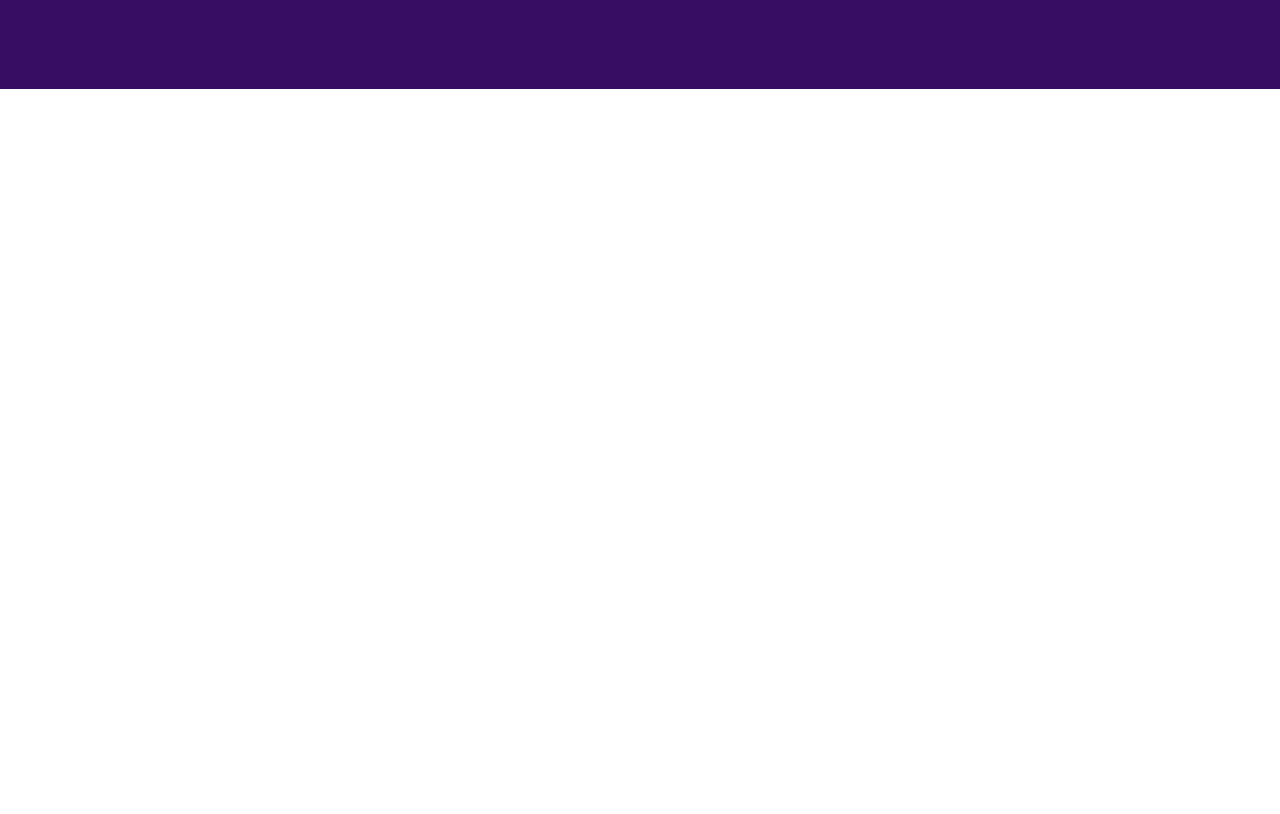
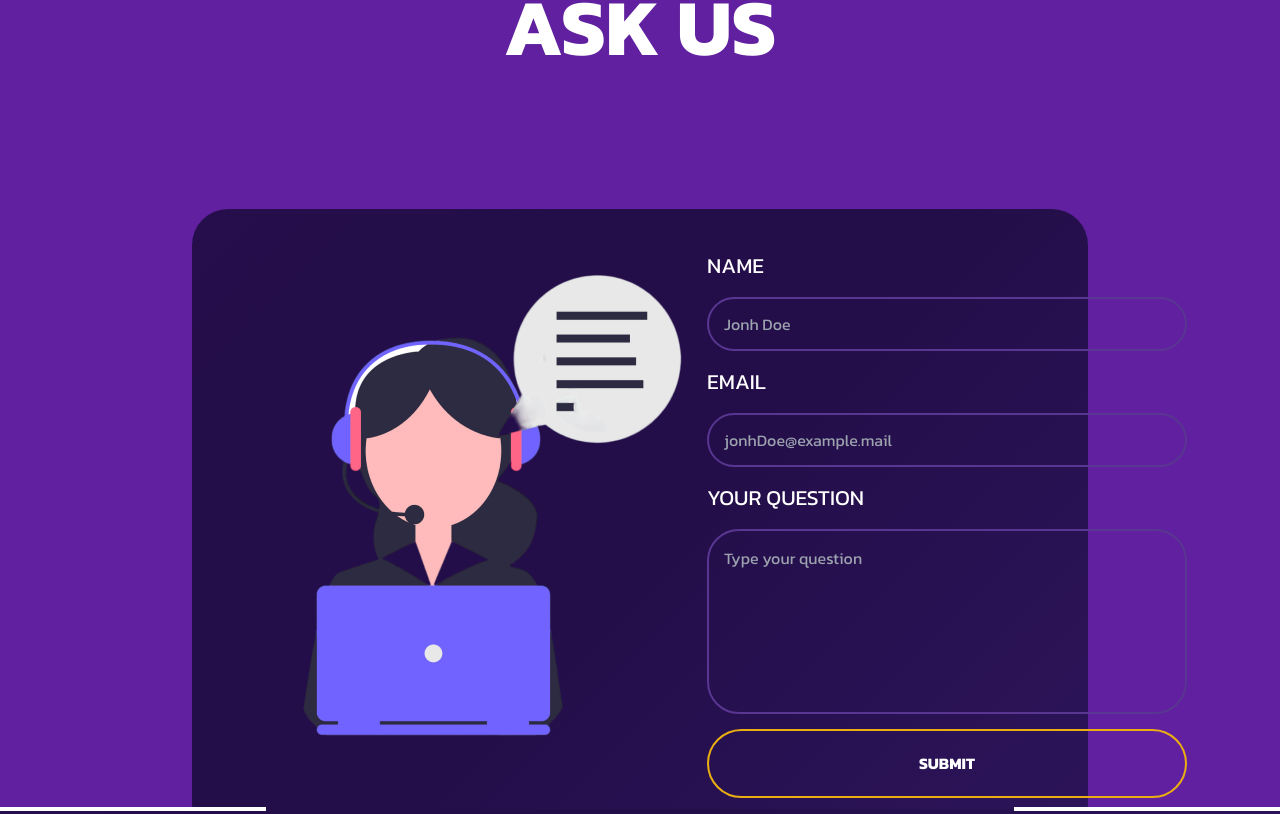
Before and after one commit to Edem-s-Garden/edem_host_land, a React (Create React App) app: page / in a window 1280 px wide. Shown: the part 1983-2797 px from the top of the page. Before the commit the page ends 2072 px from the top, so only its background shows below. Built offline with nearby package versions, Linux system fonts and the light colour scheme.

Commit message:
Added ContactUs, Footer

```diff
--- a/package.json
+++ b/package.json
@@ -7,6 +7,7 @@
 		"@testing-library/jest-dom": "^5.17.0",
 		"@testing-library/react": "^13.4.0",
 		"@testing-library/user-event": "^13.5.0",
+		"framer-motion": "^11.0.5",
 		"gh-pages": "^6.1.1",
 		"react": "^18.2.0",
 		"react-dom": "^18.2.0",
--- a/src/components/Body/index.jsx
+++ b/src/components/Body/index.jsx
@@ -3,6 +3,8 @@ import LandingSection from '../LandingSection'
 import WhySection from '../WhySection'
 import styles from './Body.module.css'
 import Feedback from '../Feedback'
+import ConctactUsForm from '../ConctactUsForm'
+import Footer from '../Footer'
 
 const Body = () => {
 	return (
@@ -10,6 +12,8 @@ const Body = () => {
 			<LandingSection />
 			<WhySection />
 			<Feedback />
+			<ConctactUsForm />
+			<Footer />
 		</div>
 	)
 }
--- /dev/null
+++ b/src/components/ConctactUsForm/ContactUsForm.module.css
@@ -0,0 +1,67 @@
+.container {
+  height: 840px;
+  background: #60209F;
+}
+
+.comments {
+  display: flex;
+  flex-direction: row;
+  justify-content: space-around;
+  margin-bottom: 50px;
+}
+
+.form_container {
+  display: flex;
+  align-items: center;
+  justify-content: space-between;
+  height: 630px;
+  width: 70%;
+  padding: 50px 55px;
+  margin: 0 auto;
+  border-radius: 36px;
+  background: linear-gradient(135deg,
+      #250E4B 0%,
+      #230E49 50%,
+      #2D145A 100%);
+
+}
+
+.form {
+  display: flex;
+  flex-direction: column;
+  justify-content: space-between;
+  height: 548px;
+  width: 488px;
+}
+
+.form label {
+  font-size: 16pt;
+}
+
+.input,
+.question {
+  border: 2px solid #593691;
+  border-radius: 32px;
+  background-color: #00000000;
+  height: 54px;
+  padding: 15px 15px;
+  margin: 15px 0;
+}
+
+.question {
+  height: 209px;
+  resize: none;
+}
+
+
+
+.pic {
+  width: 460px;
+  height: 530px;
+}
+
+.button {
+  display: flex;
+  justify-content: center;
+  margin-top: 100px;
+}
--- /dev/null
+++ b/src/components/ConctactUsForm/index.jsx
@@ -0,0 +1,29 @@
+import React from 'react'
+import styles from './ContactUsForm.module.css'
+import Divider from '../ui/Divider'
+import contactPic from '../../img/icons/contactUs.png'
+import Button from '../ui/Button'
+
+function ConctactUsForm() {
+    return (
+        <div id='contact_us' className={styles.container}>
+            <Divider title={'HAVE A QUESTION? ASK US'} />
+            <div className={styles.form_container}>
+                <img alt='Contact Us' src={contactPic} className={styles.pic} />
+                <form className={styles.form}>
+                    <label htmlFor='name'>NAME</label>
+                    <input name='name' className={styles.input} placeholder='Jonh Doe'></input>
+                    <label htmlFor='email'>EMAIL</label>
+                    <input type='email' className={styles.input} name='email' placeholder='jonhDoe@example.mail'></input>
+                    <label htmlFor='question'>YOUR QUESTION</label>
+                    <textarea name='question' className={styles.question} placeholder='Type your question'></textarea>
+                    <Button title={'SUBMIT'} width={480} height={80} insetValue={'30em'} />
+
+
+                </form>
+            </div>
+        </div>
+    )
+}
+
+export default ConctactUsForm
--- a/src/components/Feedback/Feedback.module.css
+++ b/src/components/Feedback/Feedback.module.css
@@ -1,5 +1,5 @@
 .container {
-  height: 100vh;
+  height: 85vh;
   background: #360d62;
 }
 
--- a/src/components/Feedback/index.jsx
+++ b/src/components/Feedback/index.jsx
@@ -1,7 +1,7 @@
 import React from 'react'
 import { comments } from '../../utils/comments'
 import Field from '../Field'
-import Divider from '../ui/'
+import Divider from '../ui/Divider'
 import styles from './Feedback.module.css'
 import Button from '../ui/Button'
 
--- /dev/null
+++ b/src/components/Footer/Footer.module.css
@@ -0,0 +1,14 @@
+.container {
+    height: 104px;
+    background: linear-gradient(135deg,
+            #250E4B 0%,
+            #230E49 50%,
+            #2D145A 100%);
+}
+
+.copy {
+    font-size: 19px;
+    font-weight: 200;
+    text-align: center;
+    margin: 34px;
+}
--- /dev/null
+++ b/src/components/Footer/index.jsx
@@ -0,0 +1,16 @@
+import React from 'react'
+import styles from './Footer.module.css'
+import Divider from '../ui/Divider'
+
+
+function Footer() {
+    return (
+        <div className={styles.container}>
+            <Divider title={''} />
+            <div className={styles.copy}>© 2024 Edem’s Garden | All rights reserved</div>
+
+        </div>
+    )
+}
+
+export default Footer
--- a/src/components/Navbar/Navbar.module.css
+++ b/src/components/Navbar/Navbar.module.css
@@ -1,8 +1,9 @@
 .container {
 	width: 100%;
-	height: 98px;
-	position: absolute;
+	height: 75px;
+	position: fixed;
 	z-index: 9999;
+	background-color: #360d62a2;
 }
 
 .navbar {
@@ -28,6 +29,7 @@
 	text-align: center;
 	align-items: center;
 }
+
 .link {
 	font-size: 1.1rem;
 }
--- a/src/components/Navbar/index.jsx
+++ b/src/components/Navbar/index.jsx
@@ -17,7 +17,7 @@ function Navbar() {
 						</a>
 					</div>
 					<div>
-						<a href='#reviews' className={styles.link}>
+						<a href='#feedback' className={styles.link}>
 							User reviews
 						</a>
 					</div>
--- a/src/components/ui/Divider/Divider.module.css
+++ b/src/components/ui/Divider/Divider.module.css
@@ -18,4 +18,5 @@
 	transform: translateY(-50%);
 	font-size: 80px;
 	font-weight: bold;
+	text-align: center;
 }
```
Also changed, not shown: src/utils/comments.js (+6 -6 lines), src/img/icons/contactUs.png (added), 1 other file (tests, documents, lock files or other folders).
